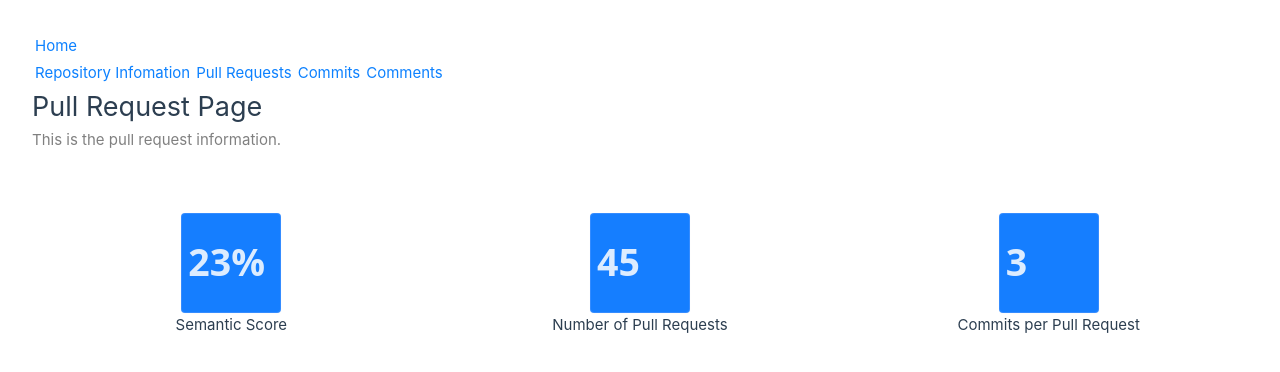
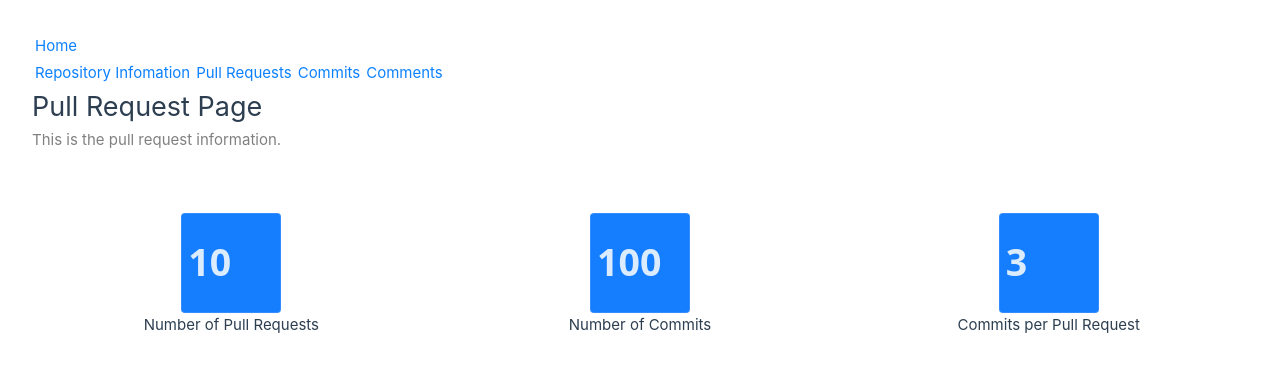
Before and after one commit to EduardoCalvoUribe/GitHubRepositoryAnalysisTool, a Vue app in the folder frontend/: page /prpage in a window 1280 px wide. Shown: the top 372 px of the page. Built offline with nearby package versions, Linux system fonts and the light colour scheme.

Commit message:
Number of commit and pulls are now displayed using the test Json.

```diff
--- a/frontend/src/views/PullRequestPage.vue
+++ b/frontend/src/views/PullRequestPage.vue
@@ -3,7 +3,13 @@ import testJson from '../test.json';
 
 export default {
   data() {
-    return testJson}}
+    return {
+      repositoryId: testJson.repository.id,
+      number_of_pullrequests: testJson.repository.number_of_pullrequests,
+      number_of_commits: testJson.repository.number_of_commits
+    };
+          }
+        };
 </script>
 <template>
   <header>
@@ -28,12 +34,12 @@ export default {
 
     <div class="box-container">
       <div class="box">
-        <button class="button-6" style="width: 100px; height: 100px; font-size: 250%;">23%</button>
-        <div>Semantic Score</div>
+        <button class="button-6" style="width: 100px; height: 100px; font-size: 250%;">{{number_of_pullrequests}}</button>
+        <div>Number of Pull Requests</div>
       </div>
       <div class="box">
-        <button class="button-6" style="width: 100px; height: 100px; font-size: 250%;">45</button>
-        <div>Number of Pull Requests</div>
+        <button class="button-6" style="width: 100px; height: 100px; font-size: 250%;">{{ number_of_commits }}</button>
+        <div>Number of Commits</div>
       </div>
       <div class="box">
         <button class="button-6" style="width: 100px; height: 100px; font-size: 250%;">3</button>
```
